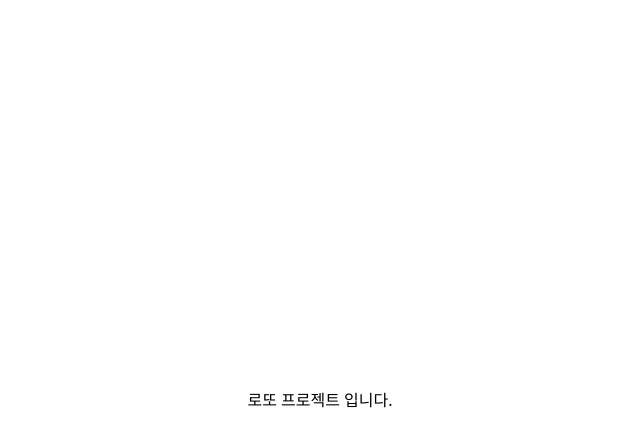
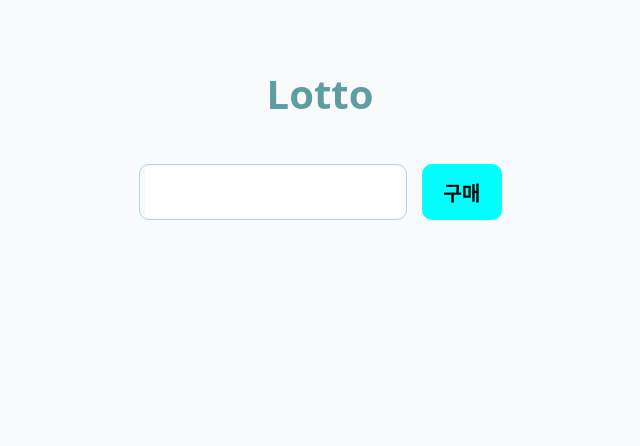
Before and after one commit to Taehankk/java-lotto-8-exp, a React (Vite) app in the folder lotto-react/: page / in a window 1280 px wide. Shown: the top 446 px of the page, without its empty margins (320-960 px from the left). Built offline with nearby package versions, Linux system fonts and the light colour scheme.

Commit message:
구매 페이지 기본 제작

```diff
--- a/lotto-react/src/App.css
+++ /dev/null
@@ -1,6 +0,0 @@
-#root {
-  max-width: 1280px;
-  margin: 0 auto;
-  padding: 2rem;
-  text-align: center;
-}
--- /dev/null
+++ b/lotto-react/src/App.module.css
@@ -0,0 +1,8 @@
+.container {
+  max-width: 720px;
+  margin: 0 auto;
+  padding: 1rem;
+
+  place-items: center;
+  text-align: center;
+}
--- a/lotto-react/src/App.tsx
+++ b/lotto-react/src/App.tsx
@@ -1,7 +1,12 @@
-import "./App.css";
+import style from "./App.module.css";
+import AppRouter from "./routes/AppRouter";
 
 function App() {
-  return <>로또 프로젝트 입니다.</>;
+  return (
+    <div className={style.container}>
+      <AppRouter />
+    </div>
+  );
 }
 
 export default App;
--- /dev/null
+++ b/lotto-react/src/components/MoneyInput/index.module.css
@@ -0,0 +1,41 @@
+.moneySection {
+  display: flex;
+  gap: 15px;
+}
+
+.moneyBox {
+  display: flex;
+  justify-content: center;
+  border: 1px solid lightblue;
+  border-radius: 10px;
+  padding: 2px 5px;
+
+  height: 50px;
+}
+
+.moneyInput {
+  border: none;
+  outline: none;
+  padding: 2px 8px;
+
+  font-size: 20px;
+
+  width: 240px;
+}
+
+.purchaseBtn {
+  display: flex;
+  justify-content: center;
+  border: none;
+  border-radius: 10px;
+  background-color: cyan;
+  padding: 2px;
+
+  align-items: center;
+  text-align: center;
+
+  font-size: 20px;
+  font-weight: bold;
+
+  width: 80px;
+}
--- /dev/null
+++ b/lotto-react/src/components/MoneyInput/index.tsx
@@ -0,0 +1,14 @@
+import style from "./index.module.css";
+
+function MoneyInput() {
+  return (
+    <div className={style.moneySection}>
+      <label className={style.moneyBox}>
+        <input className={style.moneyInput} id="money" type="text" />
+      </label>
+      <button className={style.purchaseBtn}>구매</button>
+    </div>
+  );
+}
+
+export default MoneyInput;
--- /dev/null
+++ b/lotto-react/src/components/Title/index.module.css
@@ -0,0 +1,5 @@
+.title {
+  color: cadetblue;
+  font-size: 40px;
+  font-weight: bold;
+}
--- /dev/null
+++ b/lotto-react/src/components/Title/index.tsx
@@ -0,0 +1,11 @@
+import style from "./index.module.css";
+
+function Title() {
+  return (
+    <>
+      <p className={style.title}>Lotto</p>
+    </>
+  );
+}
+
+export default Title;
--- a/lotto-react/src/index.css
+++ b/lotto-react/src/index.css
@@ -1,18 +1,14 @@
-:root {
-  font-family: system-ui, Avenir, Helvetica, Arial, sans-serif;
-  line-height: 1.5;
-  font-weight: 400;
-
-  font-synthesis: none;
-  text-rendering: optimizeLegibility;
-  -webkit-font-smoothing: antialiased;
-  -moz-osx-font-smoothing: grayscale;
+/* root는 화면 기준 레이아웃 컨테이너 */
+#root {
+  width: 100%;
+  margin: 0 auto;
 }
 
+/* 전체 body 기본 설정 */
 body {
-  margin: 0;
-  display: flex;
-  place-items: center;
-  min-width: 320px;
   min-height: 100vh;
+  font-family: system-ui, -apple-system, BlinkMacSystemFont, Arial, sans-serif;
+  line-height: 1.5;
+  background-color: #f9fafb;
+  color: #222;
 }
--- /dev/null
+++ b/lotto-react/src/pages/LottoPage.tsx
@@ -0,0 +1,13 @@
+import MoneyInput from "../components/MoneyInput";
+import Title from "../components/Title";
+
+function LottoPage() {
+  return (
+    <div>
+      <Title />
+      <MoneyInput />
+    </div>
+  );
+}
+
+export default LottoPage;
--- /dev/null
+++ b/lotto-react/src/routes/AppRouter.tsx
@@ -0,0 +1,12 @@
+import { Route, Routes } from "react-router-dom";
+import LottoPage from "../pages/LottoPage";
+
+function AppRouter() {
+  return (
+    <Routes>
+      <Route path="/" element={<LottoPage />}></Route>
+    </Routes>
+  );
+}
+
+export default AppRouter;
```
Also changed, not shown: lotto-react/src/main.tsx (+6 -3 lines).
